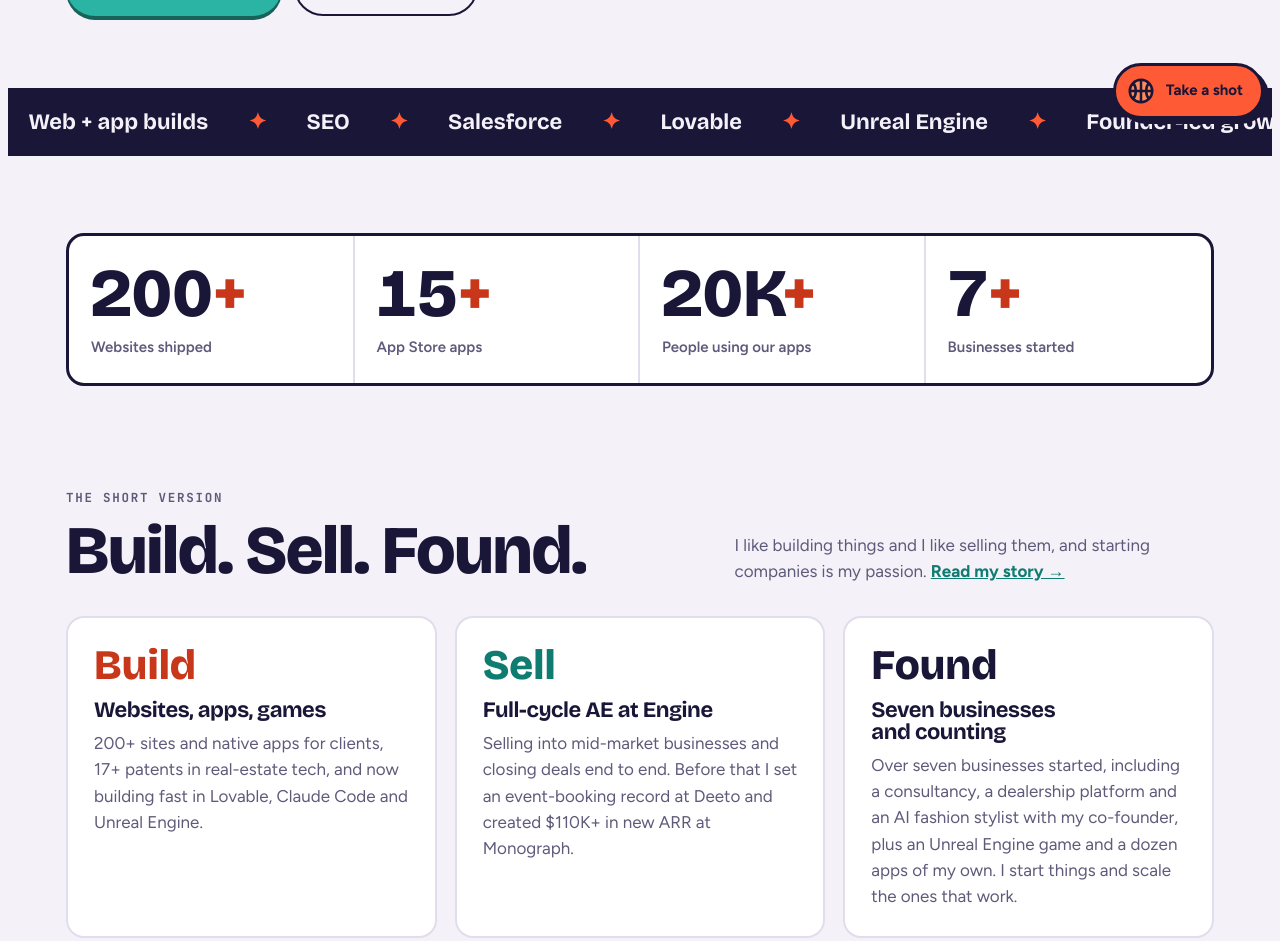
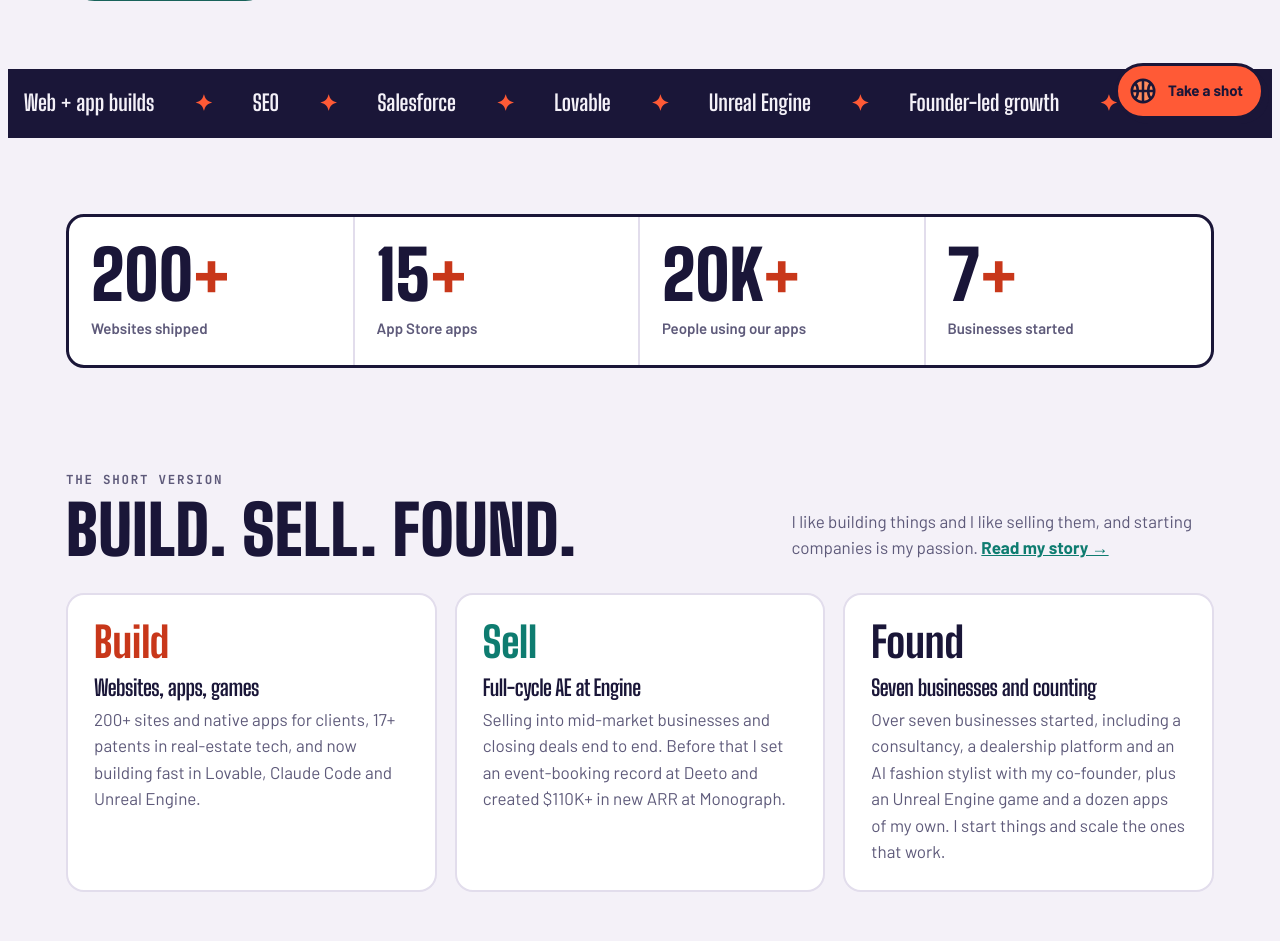
Before and after one commit to justinpkuehn22-collab/Justin-vercel-site, a plain HTML site: page index.html in a window 1280 px wide. Shown: the part 665-1606 px from the top of the page. Drawn offline with nearby package versions, Linux system fonts and the light colour scheme.

Commit message:
Switch to Big Shoulders Display + Barlow, add Chicago font note
Co-Authored-By: Claude Opus 5.5 <noreply@anthropic.com>
Claude-Session: https://claude.ai/code/session_01823J5uidd7ka8ecBzNQuGU

```diff
--- a/fx.css
+++ b/fx.css
@@ -115,3 +115,9 @@ html.jk-splash-out::before,html.jk-splash-out::after{opacity:0}
 @keyframes jkBounce{0%{translate:0 -90px;scale:1 1}82%{scale:1 1}100%{translate:0 20px;scale:1.12 .86}}
 @keyframes jkSpin{to{rotate:360deg}}
 @media (prefers-reduced-motion:reduce){html.jk-splash::after{animation:none}}
+
+/* ---------- Chicago Arena type ---------- */
+h1,h2{text-transform:uppercase;font-weight:900!important;letter-spacing:.005em!important;line-height:.9!important}
+h3{font-weight:800}
+.stat b,.int b,.g-ultra .big,.feat .big,.t .big{font-weight:900}
+.font-note{flex-basis:100%;margin:0;font-size:13px;color:var(--muted);order:3}
--- a/index.html
+++ b/index.html
@@ -13,14 +13,14 @@
 <meta name="claude:viewport-fit-sides" content="cover">
 <link rel="preconnect" href="https://fonts.googleapis.com">
 <link rel="preconnect" href="https://fonts.gstatic.com" crossorigin>
-<link rel="stylesheet" href="https://fonts.googleapis.com/css2?family=Bricolage+Grotesque:opsz,wght@12..96,500;12..96,700;12..96,800&family=Figtree:wght@400;500;600;700&family=JetBrains+Mono:wght@500;700&display=swap">
+<link rel="stylesheet" href="https://fonts.googleapis.com/css2?family=Big+Shoulders+Display:wght@700;800;900&family=Barlow:wght@400;500;600;700&family=JetBrains+Mono:wght@500;700&display=swap">
 <style>
 /* Layout: bold editorial home. Big type hero with avatar, scoreboard strip, ventures as a CRM-style pipeline, an app lab grid, off-the-clock photo band, LinkedIn close. */
 :root{
   --bg:#F4F1F8; --surface:#FFFFFF; --ink:#1A1638; --muted:#5E5A7A; --line:#E2DDEC;
   --signal-t:#0E7C70; --soft:#ECE7F4; --agave:#FF5A36; --deep:#1A1638; --signal:#2BB3A3; --signal-ink:#1A1638; --sky:#C8371A; --band:#1A1638; --band-ink:#F4F1F8;
-  --display:"Bricolage Grotesque", "Arial Black", Impact, sans-serif;
-  --body:"Figtree", "Segoe UI", Helvetica, Arial, sans-serif;
+  --display:"Big Shoulders Display", Impact, "Arial Narrow", sans-serif;
+  --body:"Barlow", "Segoe UI", Helvetica, Arial, sans-serif;
   --mono:"JetBrains Mono", ui-monospace, Menlo, monospace;
   --wrap:1180px;
 }
@@ -347,7 +347,7 @@ footer .wrap{display:flex;justify-content:space-between;gap:16px;flex-wrap:wrap;
   </div>
 </section>
 
-<footer><div class="wrap"><span>© 2026 Justin Kuehn · Scottsdale, Arizona</span><span>Built by hand, on purpose.</span></div></footer>
+<footer><div class="wrap"><span>© 2026 Justin Kuehn · Scottsdale, Arizona</span><span>Built by hand, on purpose.</span><p class="font-note">Set in Big Shoulders, a typeface made for the City of Chicago. I grew up in Naperville, IL, so I picked a font with Chicago roots.</p></div></footer>
 
 <script>(function(){var r=document.documentElement;var pages=/^(index|work|story|hobbies)\.html/;
 function tagLinks(t){document.querySelectorAll('a[href]').forEach(function(a){var h=a.getAttribute('href');if(!pages.test(h))return;var hash='',i=h.indexOf('#');if(i>-1){hash=h.slice(i);h=h.slice(0,i);}h=h.split('?')[0];a.setAttribute('href',h+(t?'?theme='+t:'')+hash);});}
```
Also changed, not shown: hobbies.html (+4 -4 lines), story.html (+4 -4 lines), work.html (+4 -4 lines).
